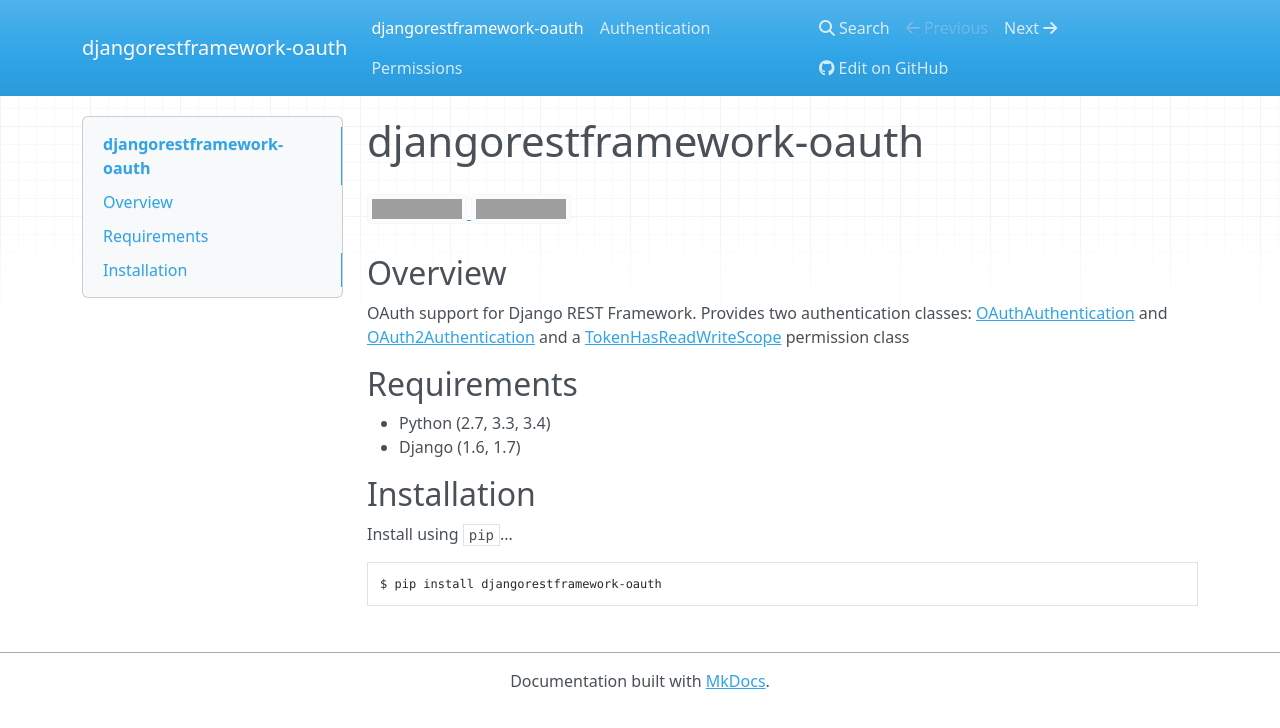
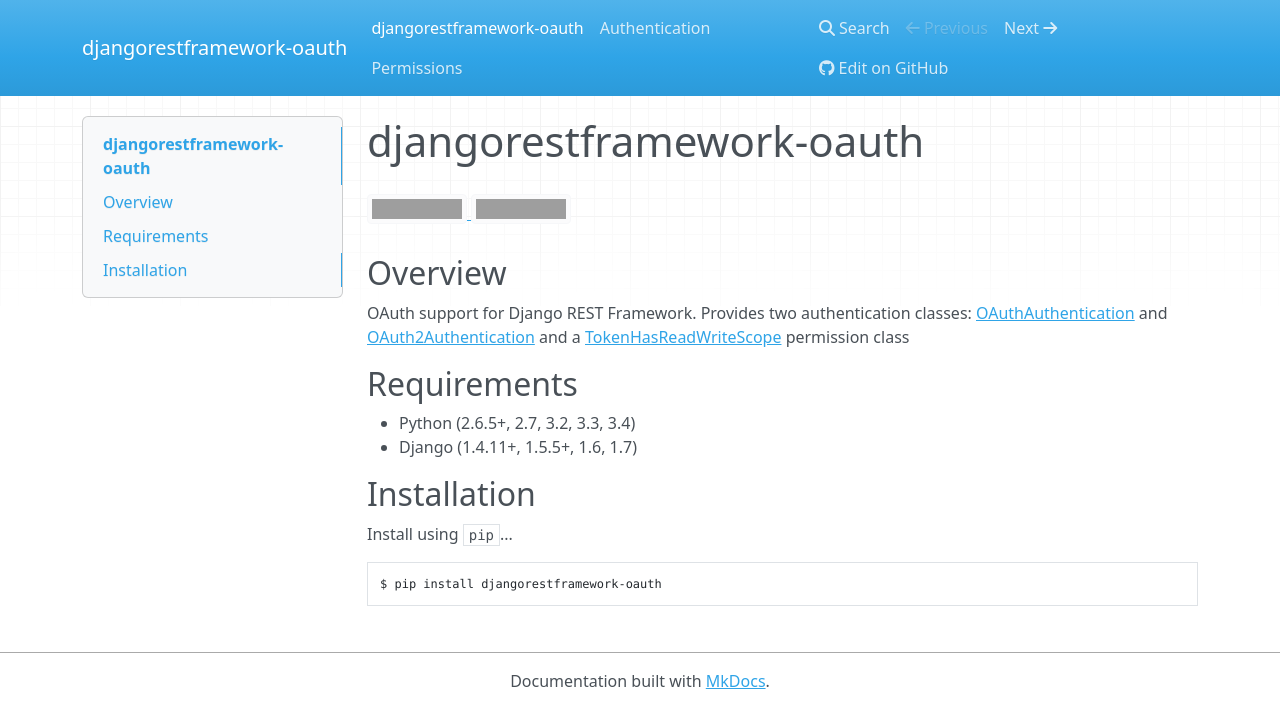
Before and after one commit to jpadilla/django-rest-framework-oauth, an MkDocs documentation site: the page built from docs/index.md, in a window 1280 px wide. Shown: the top 728 px of the page. Built offline with MkDocs 1.6.1, drawn with Linux system fonts in a browser that asks for light colours; nearby versions of some CDN libraries; grey boxes are pictures that could not be loaded.

Commit message:
Update supported versions

```diff
--- a/docs/index.md
+++ b/docs/index.md
@@ -15,8 +15,8 @@
 
 ## Requirements
 
-* Python (2.7, 3.3, 3.4)
-* Django (1.6, 1.7)
+* Python (2.6.5+, 2.7, 3.2, 3.3, 3.4)
+* Django (1.4.11+, 1.5.5+, 1.6, 1.7)
 
 ## Installation
 
```
Also changed, not shown: README.md (+2 -2 lines).
